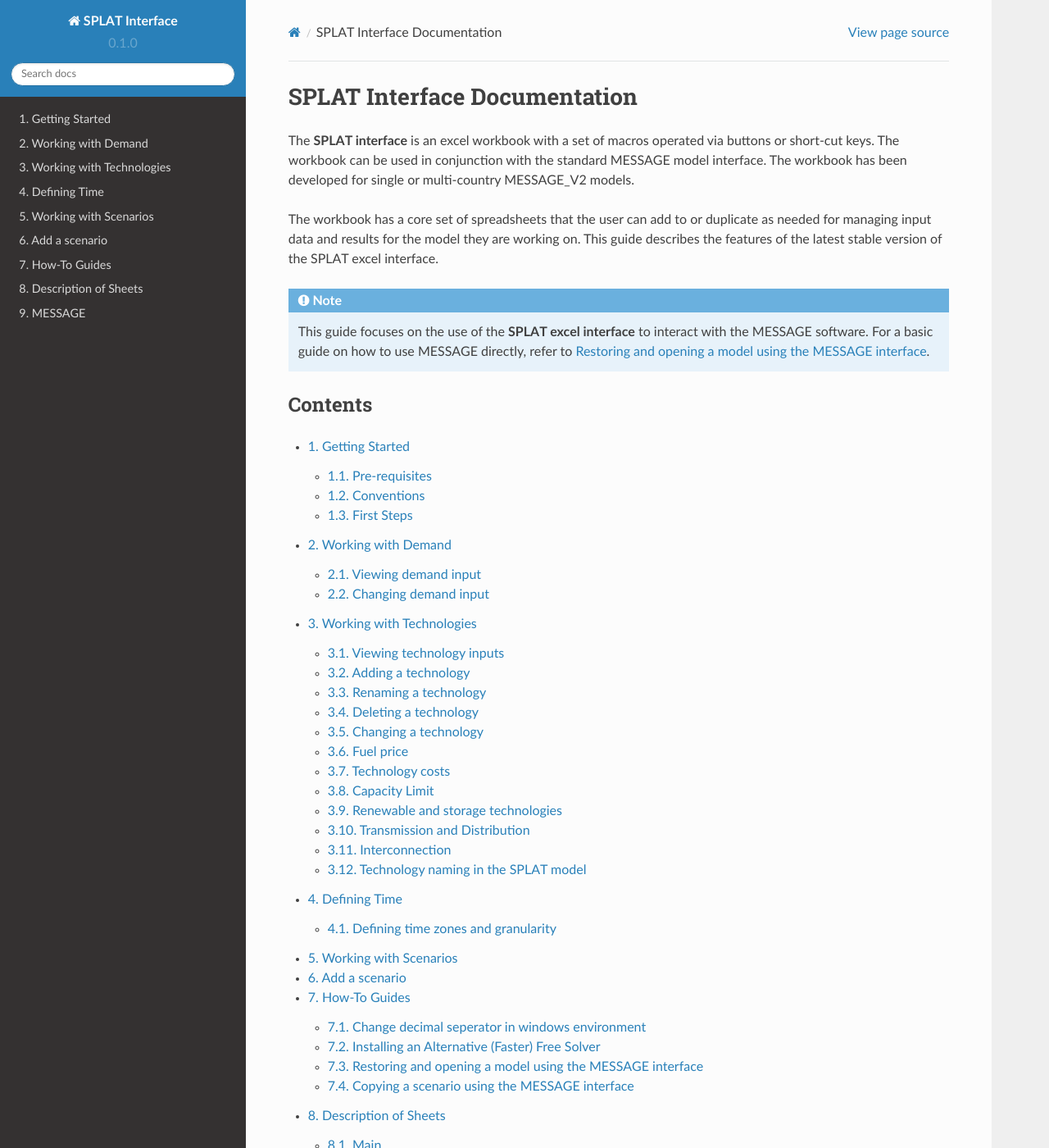
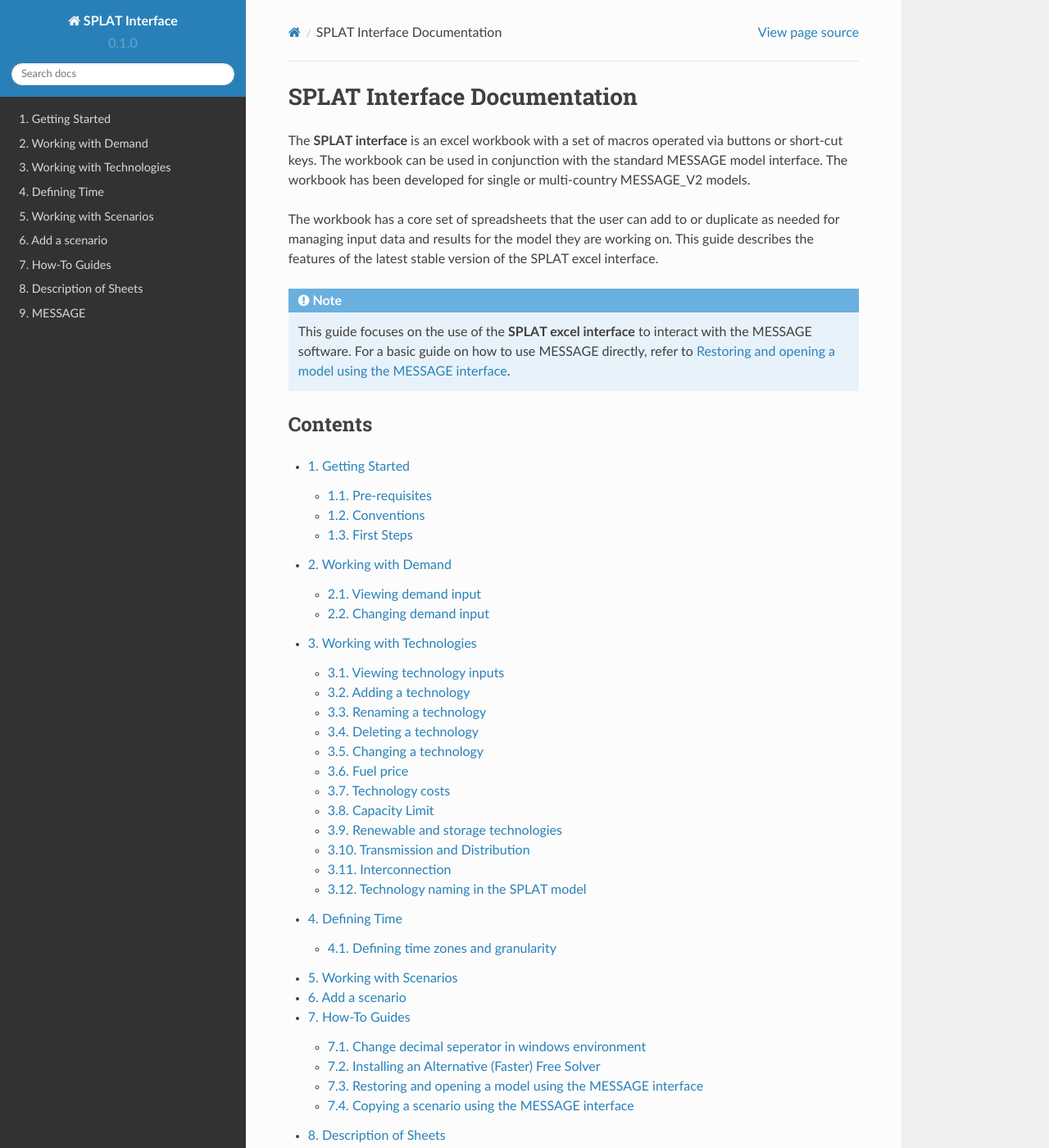
Before and after one commit to SPLATteam/SPLAT-WebGuide, a Sphinx documentation site: the page built from docs/index.rst, in a window 1280 px wide and 1400 px high. Shown: the whole window at 82% size. Built offline with Sphinx 7.4.7 and the Read the Docs theme 2.0.0, drawn with Linux system fonts in a browser that asks for light colours.

Commit message:
Update splat_interface.css

```diff
--- a/docs/_static/css/splat_interface.css
+++ b/docs/_static/css/splat_interface.css
@@ -33,18 +33,6 @@
  margin:auto 2px
 }
 
-@media screen and (min-width: 767px) {
-    .wy-table-responsive table td {
-        /* !important prevents the common CSS stylesheets from overriding
-          this as on RTD they are loaded after this stylesheet */
-        white-space: normal !important;
-        background: rgb(250, 250, 250) !important;
-    }
-    .wy-table-responsive {
-        max-width: 100%;
-        overflow: visible !important;
-    }
-    .wy-nav-content {
-        max-width: 910px !important;
-    }
+.wy-table-responsive table td, .wy-table-responsive table th {
+    white-space: inherit;
 }
```
